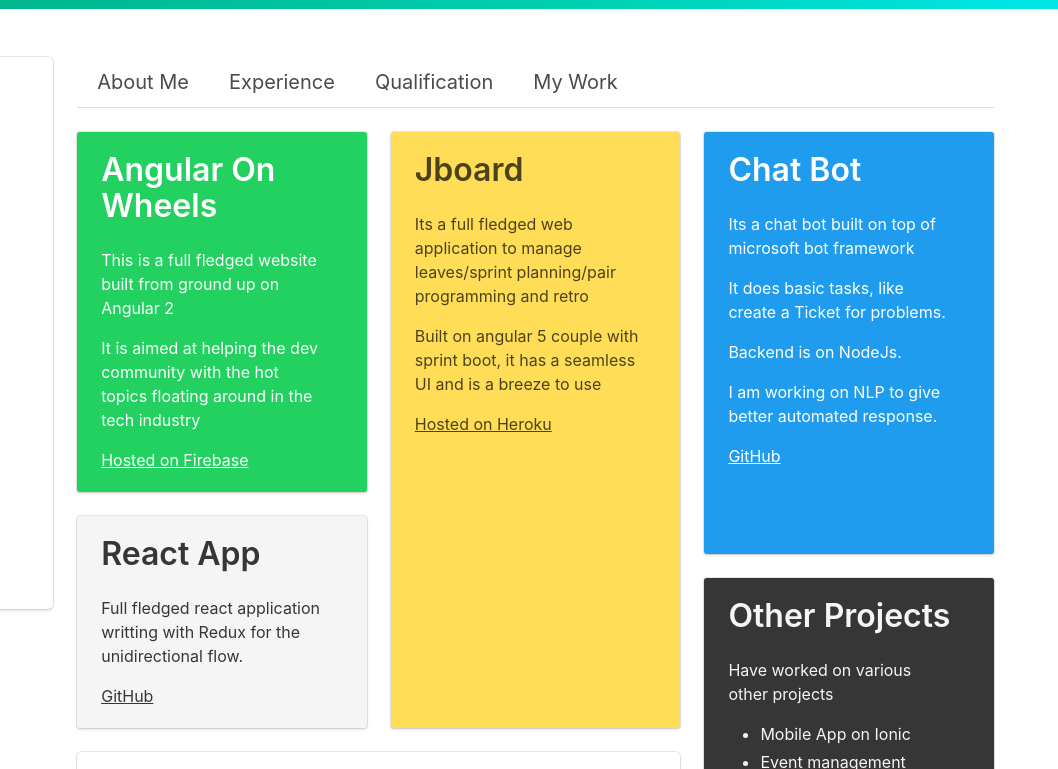
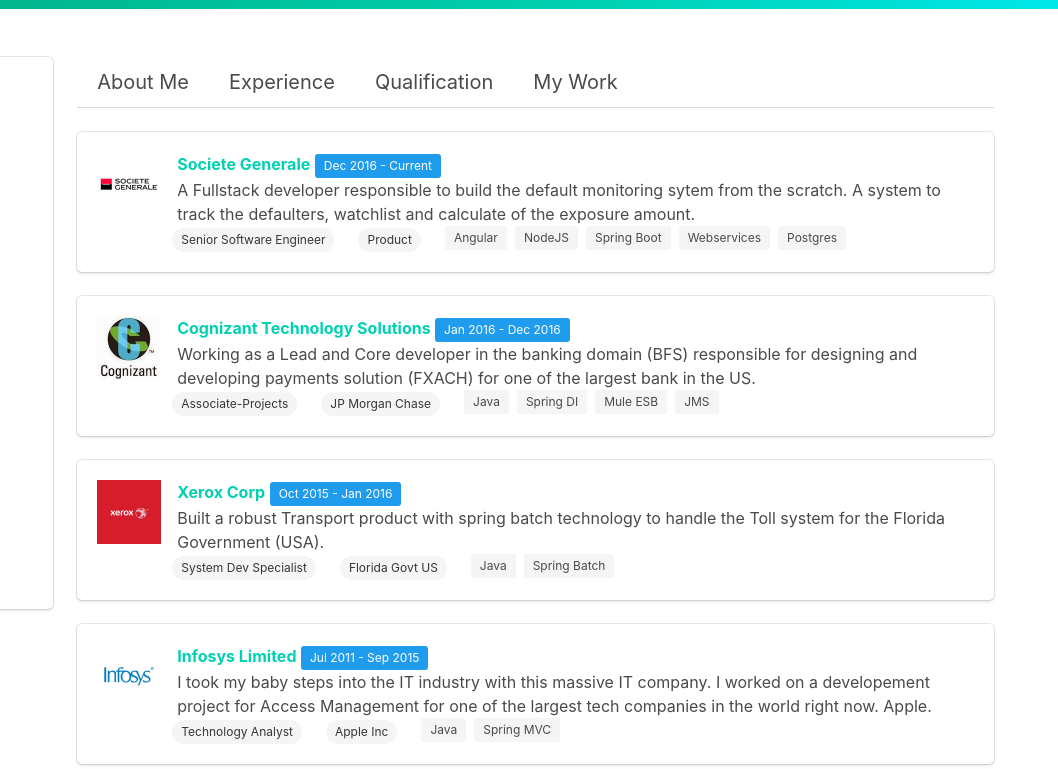
Before and after one commit to darshangit/Online-Resume, a website: page index.html in a window 1280 px wide. Shown: the part 260-1029 px from the top of the page, 222-1280 px from the left. Drawn offline with Linux system fonts and the light colour scheme.

Commit message:
experience related changes + hosting on heroku

```diff
--- a/index.html
+++ b/index.html
@@ -173,7 +173,7 @@
                                     <span>About Me</span>
                                 </a>
                             </li>
-                            <li class="tablinks" onclick="openTab(event,'Experience')">
+                            <li class="tablinks" onclick="openTab(event,'Experience')" id="defaultOpen">
                                 <a>
                                     <span>Experience</span>
                                 </a>
@@ -184,7 +184,7 @@
                                 </a>
                             </li>
                             <li>
-                                <a class="tablinks" onclick="openTab(event,'My Work')" id="defaultOpen">
+                                <a class="tablinks" onclick="openTab(event,'My Work')">
                                     <span>My Work</span>
                                 </a>
                             </li>
@@ -223,9 +223,11 @@
                                                     day I try to beat myself. Why? Cause thats what it takes to be the best.</p>
                                                 <p>I work on anything that interests me. No bias. No Racism (Pun intended),
                                                     Cause I believe you cannot be good at your job, if job is all what you
-                                                    do.</p>
+                                                    do.
+                                                </p>
                                                 <p>What defines a person is what he does after 5PM and not what he does during
-                                                    9-5.</p>
+                                                    9-5.
+                                                </p>
                                                 <p>I believe there is nothing as such as impossible. With patience and deication
                                                     everything is achievable.</p>
                                             </div>
@@ -277,14 +279,31 @@
                                         <p>
                                             <strong class="has-text-primary">Societe Generale</strong>
                                             <span class="tag is-info">Dec 2016 - Current</span>
-                                            <br> Lorem ipsum dolor sit amet, consectetuer adipiscing elit. Aenean commodo ligula
-                                            eget dolor. Aenean massa. Cum sociis natoque penatibus et magnis dis parturient
-                                            montes, nascetur ridiculus mus. Donec quam felis, ultricies nec, pellentesque
-                                            eu, pretium quis, sem. Nulla consequat massa quis enim.
+                                            <br> A Fullstack developer responsible to build the default monitoring sytem from
+                                            the scratch. A system to track the defaulters, watchlist and calculate of the
+                                            exposure amount.
                                         </p>
                                     </div>
+
                                 </div>
                             </article>
+                            <div class="columns">
+                                <div class="column is-narrow is-offset-1">
+                                    <span class="tag is-rounded is-light tooltip" data-tooltip="Position">Senior Software Engineer</span>
+                                </div>
+                                <div class="column is-narrow">
+                                    <span class="tag is-rounded is-light tooltip" data-tooltip="Client">Product</span>
+                                </div>
+                                <div class="column is-narrow">
+                                    <div class="tags tooltip" data-tooltip="Tech Used">
+                                        <span class="tag">Angular</span>
+                                        <span class="tag">NodeJS</span>
+                                        <span class="tag">Spring Boot</span>
+                                        <span class="tag">Webservices</span>
+                                        <span class="tag">Postgres</span>
+                                    </div>
+                                </div>
+                            </div>
                         </div>
 
                         <div class="box">
@@ -299,14 +318,31 @@
                                         <p>
                                             <strong class="has-text-primary">Cognizant Technology Solutions</strong>
                                             <span class="tag is-info">Jan 2016 - Dec 2016</span>
-                                            <br> Lorem ipsum dolor sit amet, consectetuer adipiscing elit. Aenean commodo ligula
-                                            eget dolor. Aenean massa. Cum sociis natoque penatibus et magnis dis parturient
-                                            montes, nascetur ridiculus mus. Donec quam felis, ultricies nec, pellentesque
-                                            eu, pretium quis, sem. Nulla consequat massa quis enim.
+                                            <br> Working as a Lead and Core developer in the banking domain (BFS) responsible
+                                            for designing and developing payments solution (FXACH) for one of the largest
+                                            bank in the US.
+
                                         </p>
                                     </div>
                                 </div>
                             </article>
+
+                            <div class="columns">
+                                <div class="column is-narrow is-offset-1">
+                                    <span class="tag is-rounded is-light tooltip" data-tooltip="Position">Associate-Projects</span>
+                                </div>
+                                <div class="column is-narrow">
+                                    <span class="tag is-rounded is-light tooltip" data-tooltip="Client">JP Morgan Chase</span>
+                                </div>
+                                <div class="column is-narrow">
+                                    <div class="tags tooltip" data-tooltip="Tech Used">
+                                        <span class="tag">Java</span>
+                                        <span class="tag">Spring DI</span>
+                                        <span class="tag">Mule ESB</span>
+                                        <span class="tag">JMS</span>
+                                    </div>
+                                </div>
+                            </div>
                         </div>
 
                         <div class="box">
@@ -321,14 +357,26 @@
                                         <p>
                                             <strong class="has-text-primary">Xerox Corp</strong>
                                             <span class="tag is-info">Oct 2015 - Jan 2016</span>
-                                            <br> Lorem ipsum dolor sit amet, consectetuer adipiscing elit. Aenean commodo ligula
-                                            eget dolor. Aenean massa. Cum sociis natoque penatibus et magnis dis parturient
-                                            montes, nascetur ridiculus mus. Donec quam felis, ultricies nec, pellentesque
-                                            eu, pretium quis, sem. Nulla consequat massa quis enim.
+                                            <br> Built a robust Transport product with spring batch technology to handle the
+                                            Toll system for the Florida Government (USA).
                                         </p>
                                     </div>
                                 </div>
                             </article>
+                            <div class="columns">
+                                <div class="column is-narrow is-offset-1">
+                                    <span class="tag is-rounded is-light tooltip" data-tooltip="Position">System Dev Specialist</span>
+                                </div>
+                                <div class="column is-narrow">
+                                    <span class="tag is-rounded is-light tooltip" data-tooltip="Client">Florida Govt US</span>
+                                </div>
+                                <div class="column is-narrow">
+                                    <div class="tags tooltip" data-tooltip="Tech Used">
+                                        <span class="tag">Java</span>
+                                        <span class="tag">Spring Batch</span>
+                                    </div>
+                                </div>
+                            </div>
                         </div>
 
                         <div class="box">
@@ -343,14 +391,29 @@
                                         <p>
                                             <strong class="has-text-primary">Infosys Limited</strong>
                                             <span class="tag is-info">Jul 2011 - Sep 2015</span>
-                                            <br> Lorem ipsum dolor sit amet, consectetuer adipiscing elit. Aenean commodo ligula
-                                            eget dolor. Aenean massa. Cum sociis natoque penatibus et magnis dis parturient
-                                            montes, nascetur ridiculus mus. Donec quam felis, ultricies nec, pellentesque
-                                            eu, pretium quis, sem. Nulla consequat massa quis enim.
+                                            <br> I took my baby steps into the IT industry with this massive IT company. I worked
+                                            on a developement project for Access Management for one of the largest tech companies
+                                            in the world right now. Apple.
                                         </p>
                                     </div>
+
                                 </div>
                             </article>
+
+                            <div class="columns">
+                                <div class="column is-narrow is-offset-1">
+                                    <span class="tag is-rounded is-light tooltip" data-tooltip="Position">Technology Analyst</span>
+                                </div>
+                                <div class="column is-narrow">
+                                    <span class="tag is-rounded is-light tooltip" data-tooltip="Client">Apple Inc</span>
+                                </div>
+                                <div class="column is-narrow">
+                                    <div class="tags tooltip" data-tooltip="Tech Used">
+                                        <span class="tag">Java</span>
+                                        <span class="tag">Spring MVC</span>
+                                    </div>
+                                </div>
+                            </div>
                         </div>
 
                     </div>
@@ -453,14 +516,17 @@
                                             <p class="title">Angular On Wheels</p>
                                             <div class="content">
                                                 <p>This is a full fledged website built from ground up on Angular 2</p>
-                                                <p>It is aimed at helping the dev community with the hot topics floating around in the tech industry</p>
+                                                <p>It is aimed at helping the dev community with the hot topics floating around
+                                                    in the tech industry</p>
                                                 <a href="#">Hosted on Firebase</a>
                                             </div>
                                         </article>
                                         <article class="tile is-child box notification is-light">
                                             <p class="title">React App</p>
                                             <div class="content">
-                                                <p>Full fledged react application writting with Redux for the unidirectional flow.</p>
+                                                <p>Full fledged react application writting with Redux for the unidirectional
+                                                    flow.
+                                                </p>
                                                 <a href="#">GitHub</a>
                                             </div>
                                         </article>
@@ -469,8 +535,10 @@
                                         <article class="tile is-child box notification is-warning">
                                             <p class="title">Jboard</p>
                                             <div class="content">
-                                                <p>Its a full fledged web application to manage leaves/sprint planning/pair programming and retro</p>
-                                                <p>Built on angular 5 couple with sprint boot, it has a seamless UI and is a breeze to use</p>
+                                                <p>Its a full fledged web application to manage leaves/sprint planning/pair
+                                                    programming and retro</p>
+                                                <p>Built on angular 5 couple with sprint boot, it has a seamless UI and is a
+                                                    breeze to use</p>
                                                 <a href="#">Hosted on Heroku</a>
                                             </div>
                                         </article>
@@ -507,7 +575,6 @@
                                             <li>Games developed using Scratch 2 Framework</li>
                                             <li>Created Project on Bulma Framework</li>
                                             <li>MongoDB project</li>
-
                                         </ul>
 
                                         <a href="#">GitHub</a>
```
Also changed, not shown: package.json (+12 -4 lines), server.js (added, +9 -0 lines). Lines whose indentation alone changed are shown as unchanged.
